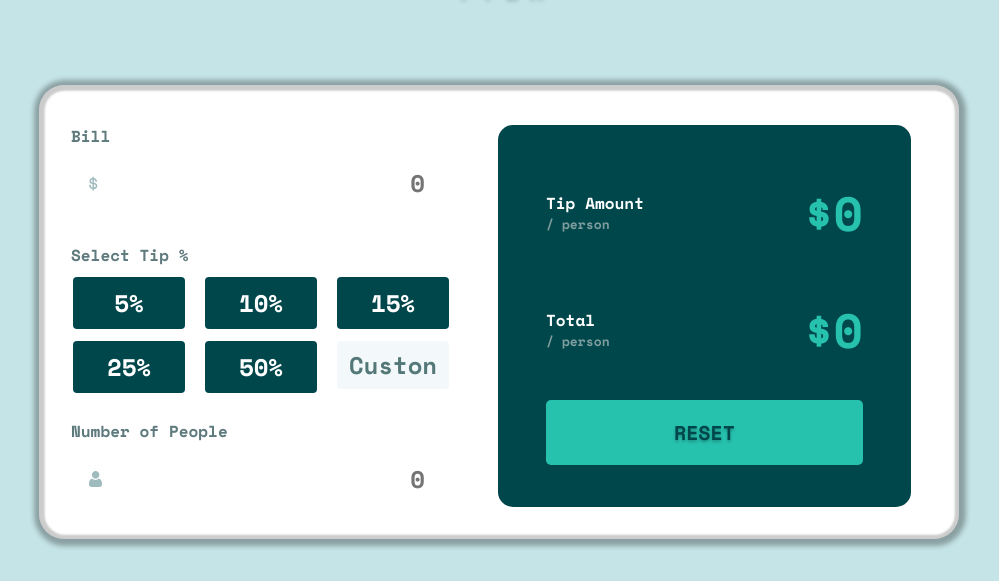
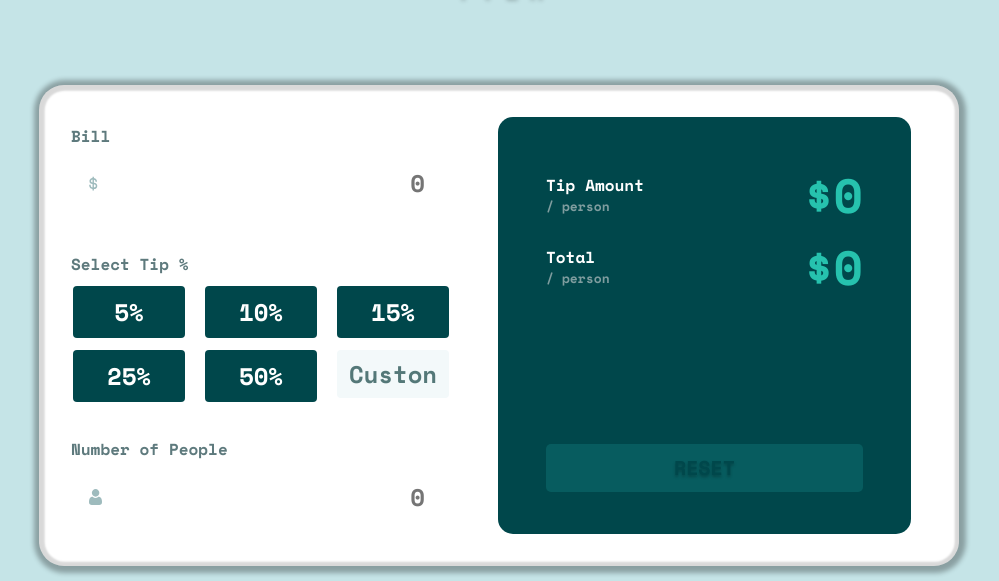
Before and after one commit to rf1303/Tip-Calculator-App, a plain HTML site: page index.html in a window 1280 px wide. Shown: the part 219-800 px from the top of the page, without its empty margins (141-1140 px from the left). Drawn offline with Linux system fonts and the light colour scheme.

Commit message:
terminando detalles funcionamiento 03

```diff
--- a/assets/js/main.js
+++ b/assets/js/main.js
@@ -1,6 +1,5 @@
 document.addEventListener('DOMContentLoaded', function  () {
 
-    /* let dataTip = 0; */
     const numberCount = document.querySelector('.number__count');
     const peopleTitle = document.querySelector('.people__title--error');
     const listInput = document.querySelector('.list__input');
@@ -116,11 +115,12 @@ document.addEventListener('DOMContentLoaded', function  () {
 
             tipNumber.textContent = `$${Math.round(totalTipPerson)}`
             totalNumber.textContent = `$${Math.round(totalPerson)}`;
-            console.log("total tip: ", totalTip);
-            console.log("total Print count: ", validNumbers.tipCount);
-            console.log("total Print amount: ", totalAmount);
-            console.log("total Print person: ", totalPerson);
+
+            buttonReset.classList.remove('button__reset--empty');
+
             }else {
+                tipNumber.textContent = "$0";
+                totalNumber.textContent = "$0";
                 console.log('falta un dato');
             };
     };
@@ -138,6 +138,8 @@ document.addEventListener('DOMContentLoaded', function  () {
         listInput.classList.remove('number__person--error');
         peopleNumber.classList.remove('number__person--error');
         peopleTitle.classList.add('display-none');
+
+        buttonReset.classList.add('button__reset--empty');
         console.log('paso reset');
     }
 
--- a/assets/scss/_mixin.scss
+++ b/assets/scss/_mixin.scss
@@ -47,25 +47,3 @@
     color: $green-900-color;
   }
 }
-
-@mixin buttonSignsUp {
-  width: 100%;
-  height: 5.6rem;
-  border: none;
-  border-radius: 1rem;
-  background-color: #242742;
-  color: $white-color;
-  font-size: 1.6rem;
-  font-weight: 700;
-  padding: 1.6rem;
-  &:hover {
-    background: linear-gradient(to right, #ff6a3a, #ff527b) padding-box,
-                linear-gradient(45deg, #ff6a3a, #ff527b) border-box;
-    box-shadow: 0px 4px 16px 4px  #ff6a3a99;
-  }
-  &:focus {
-    background: linear-gradient(to right, #ff6a3a, #ff527b) padding-box,
-                linear-gradient(45deg, #ff6a3a, #ff527b) border-box;
-    box-shadow: 0px 4px 16px 4px  #ff6a3a99;
-  }
-}
--- a/assets/scss/main.scss
+++ b/assets/scss/main.scss
@@ -201,7 +201,7 @@ body {
 
 .button__reset {
   width: 100%;
-  height: 100%;
+  height: 4.8rem;
   text-transform: uppercase;
   color: $green-900-color;
   font-size: $text-3;
@@ -223,15 +223,19 @@ body {
   }
 }
 
+.button__reset--empty {
+  background-color: rgba($green-750-color, .6) !important;
+  border-radius: .5rem;
+}
+
 @media (min-width:650px) {
   .layout__select {
     width: min(61.8rem, 100%);
     border-radius: 2.5rem;
     padding: $space-600 $space-1000;
-    box-shadow: 1px 1px 5px 6px rgba(0, 0,0, .3), .7px .7px 2px 5px rgba(0,0,0, .2) inset;
+    box-shadow: 1px 1px 5px 6px rgba(0, 0,0, .3), .7px .7px 2px 5px rgba(0,0,0, .15) inset;
   }
 .wrapper__list {
-  /* height: $space-600; */
   grid-template-columns: repeat(3, minmax(14.1rem, 1fr));
   }
   .layout__wrapper {
@@ -257,9 +261,18 @@ body {
   }
   .layout__select {
     width: min(92rem, 100%);
+    height: 48.1rem;
     grid-template-columns: 37.9rem 41.3rem;
     gap: 4.8rem;
     padding: 3.2rem;
+  }
+
+  .layout__amount {
+    margin: 0;
+  }
+
+  .amount__button {
+    align-self: end;
   }
 
   .wrapper__list {
--- a/index.html
+++ b/index.html
@@ -70,6 +70,7 @@
         </section>
 
         <section class="layout__amount">
+            <section class="amount__nombers">
                 <section class="amount__tip">
                     <div class="tip__header">
                         <h3 class="tip__title">Tip Amount</h3>
@@ -85,8 +86,9 @@
                     </div>
                     <span class="total__number">$0</span>
                 </section>
+            </section>
             <div class="amount__button">
-                <button type="button" class="button__reset">reset</button>
+                <button type="button" class="button__reset button__reset--empty">reset</button>
             </div>
         </section>
     </main>
```
Also changed, not shown: assets/scss/_reset.scss (+0 -11 lines), assets/css/style.css, 1 other file. Lines whose indentation alone changed are shown as unchanged.
